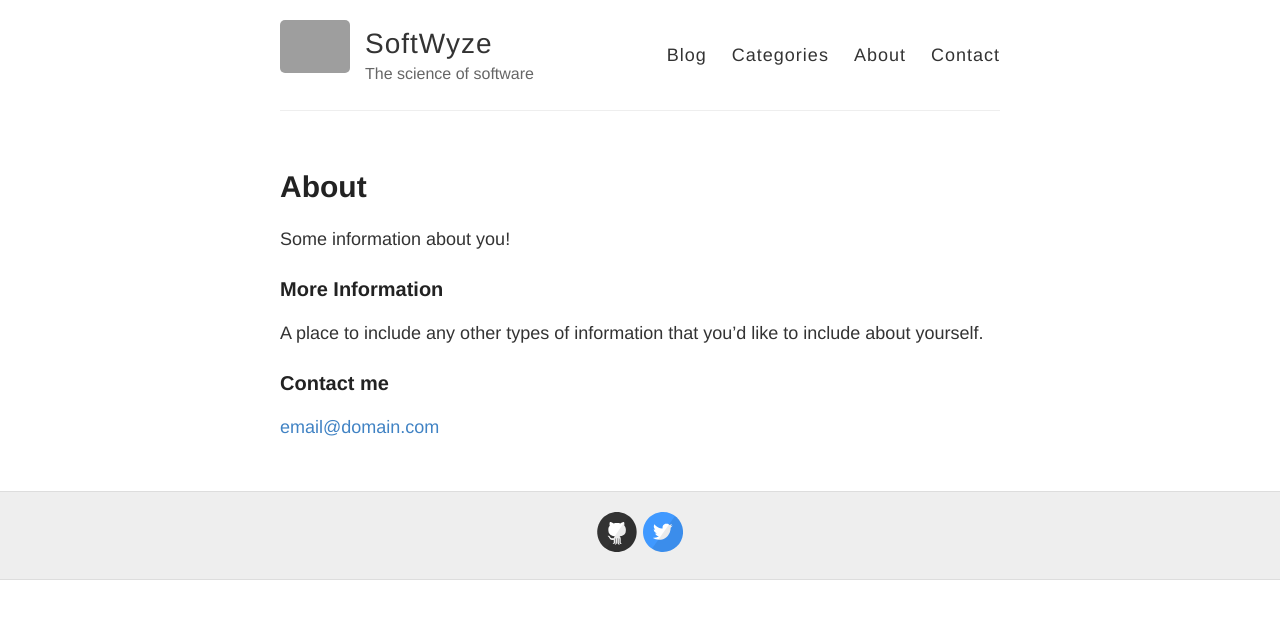
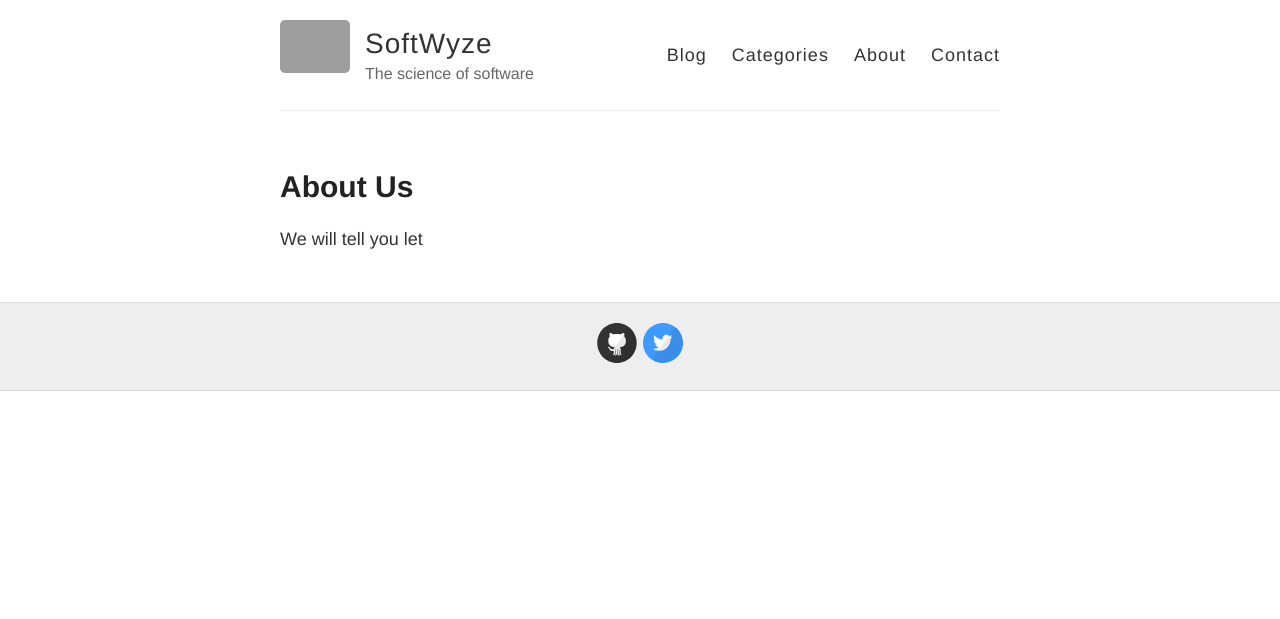
Before and after one commit to SoftWyze/softwyze.github.io, a Jekyll site: the page built from about.md, in a window 1280 px wide. Shown: the top 619 px of the page. Built offline with Jekyll 4.4.1, drawn with Linux system fonts in a browser that asks for light colours; grey boxes are pictures that could not be loaded.

Commit message:
Changed about content

```diff
--- a/about.md
+++ b/about.md
@@ -1,15 +1,7 @@
 ---
 layout: page
-title: About
+title: About Us
 permalink: /about/
 ---
 
-Some information about you!
-
-### More Information
-
-A place to include any other types of information that you'd like to include about yourself.
-
-### Contact me
-
-[email@domain.com](mailto:email@domain.com)
+We will tell you let
```
